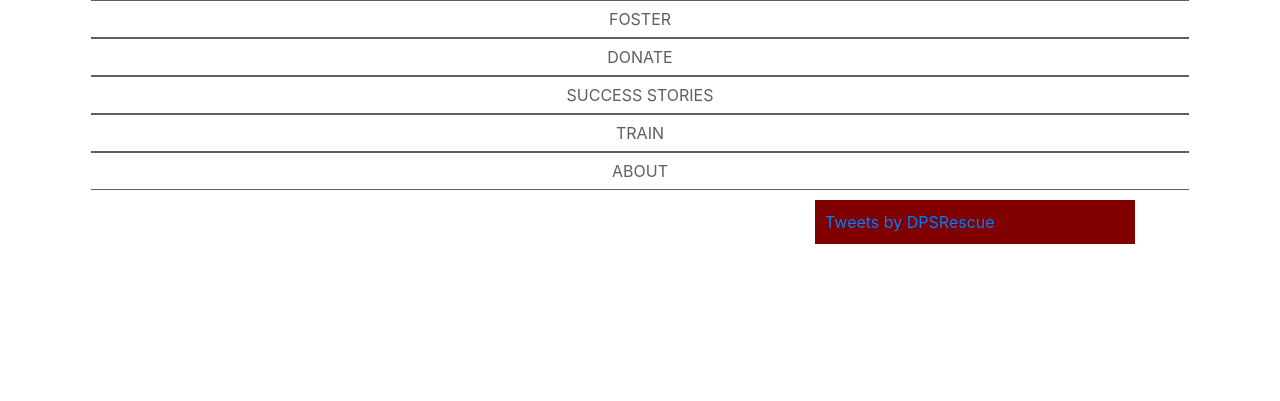
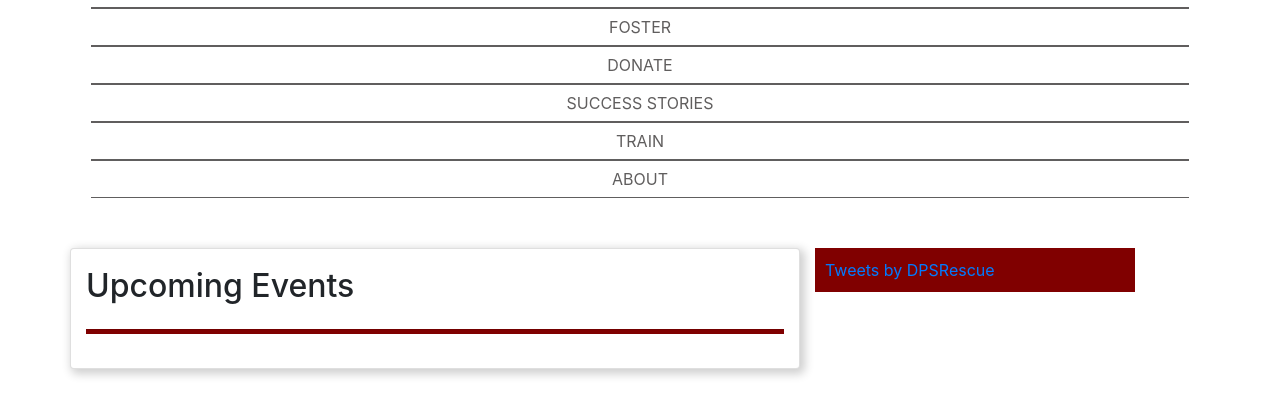
Before and after one commit to bernardchu/dps, a PHP site: page / in a window 1280 px wide; the page is wider, and only the part inside the window is pictured. Shown: the part 1325-1726 px from the top of that part. Before the commit the page ends 1569 px from the top of that part, so only its background shows below. Run offline with PHP 8.4, Linux system fonts and the light colour scheme; style sheets or scripts are compiled from the project's sources; some libraries are stand-ins or nearby versions; some web fonts are replaced.

Commit message:
Main page styling.

```diff
--- a/events.js
+++ b/events.js
@@ -19,7 +19,7 @@ $( document ).ready( function() {
 
 function createLocationNode(location) {
   var locationNode = $( '<div class="event-location">' +
-      '<h2>' + location.name + '</h2>' +
+      '<h3>' + location.name + '</h3>' +
       '<a href="location.map_url">Location and directions</a>' +
     '</div>' );
   location.events && location.events.forEach( function (event) {
--- a/index.html
+++ b/index.html
@@ -41,7 +41,10 @@
     </div>
     <div class="row">
       <div class="col-md-8 col-sm-12 row features">
-        <div class="col-md-12 dates"></div>
+        <div class="col-md-12 dates card">
+          <h2>Upcoming Events</h2>
+          <hr>
+        </div>
       </div>
       <div class="col-md-4 col-sm-12 row">
         <div class="col-md-12">
--- a/recentNews.js
+++ b/recentNews.js
@@ -20,9 +20,9 @@ $( document ).ready( function() {
 } );
 
 function createFeatureNode ( feature ) {
-  var node = $( '<div class="col-md-12 featured"></div>' );
+  var node = $( '<div class="col-md-12 featured card"></div>' );
 
-  node.append($( '<h2>' + feature.title + '</h2>' ));
+  node.append($( '<h2>' + feature.title + '</h2><hr>' ));
 
   if ( feature.description ) {
     feature.description.forEach( function ( paragraph ) {
--- a/styles-festive/_events.scss
+++ b/styles-festive/_events.scss
@@ -1,6 +1,6 @@
 .dates {
-  h2 {
-    margin-bottom: 0;
+  h3 {
+    margin-bottom: $padding-small;
   }
 
   .event {
--- /dev/null
+++ b/styles-festive/_news.scss
@@ -0,0 +1,25 @@
+.features {
+  padding: $padding-large;
+
+  hr {
+    height: 4px;
+    color: $dps-secondary-color;
+    background-color: $dps-secondary-color;
+  }
+}
+
+.featured {
+  margin-top: $padding-medium;
+
+  img {
+    max-width: 100%;
+    margin: $padding-small 0;
+  }
+}
+
+.card {
+  padding: $padding-medium;
+  -webkit-box-shadow: 3px 3px 10px 2px rgba(207,207,207,1);
+  -moz-box-shadow: 3px 3px 10px 2px rgba(207,207,207,1);
+  box-shadow: 3px 3px 10px 2px rgba(207,207,207,1);
+}
--- a/styles-festive/_twitter.scss
+++ b/styles-festive/_twitter.scss
@@ -2,6 +2,7 @@
 @import 'variables';
 
 .twitter-container {
+  margin-top: $padding-large;
   background-color: $dps-secondary-color;
   padding: 10px;
 }
--- a/styles-festive/_variables.scss
+++ b/styles-festive/_variables.scss
@@ -5,5 +5,5 @@ $text-color: #605E5E;
 
 /* SPACING */
 $padding-small: 6px;
-$padding-medium: 10px;
-$padding-large: 20px;
+$padding-medium: 18px;
+$padding-large: 32px;
--- a/styles-festive/index.scss
+++ b/styles-festive/index.scss
@@ -3,6 +3,7 @@
 @import 'carousel';
 @import 'twitter';
 @import 'events';
+@import 'news';
 
 // Bootstrap grid requires this
 * {
```
